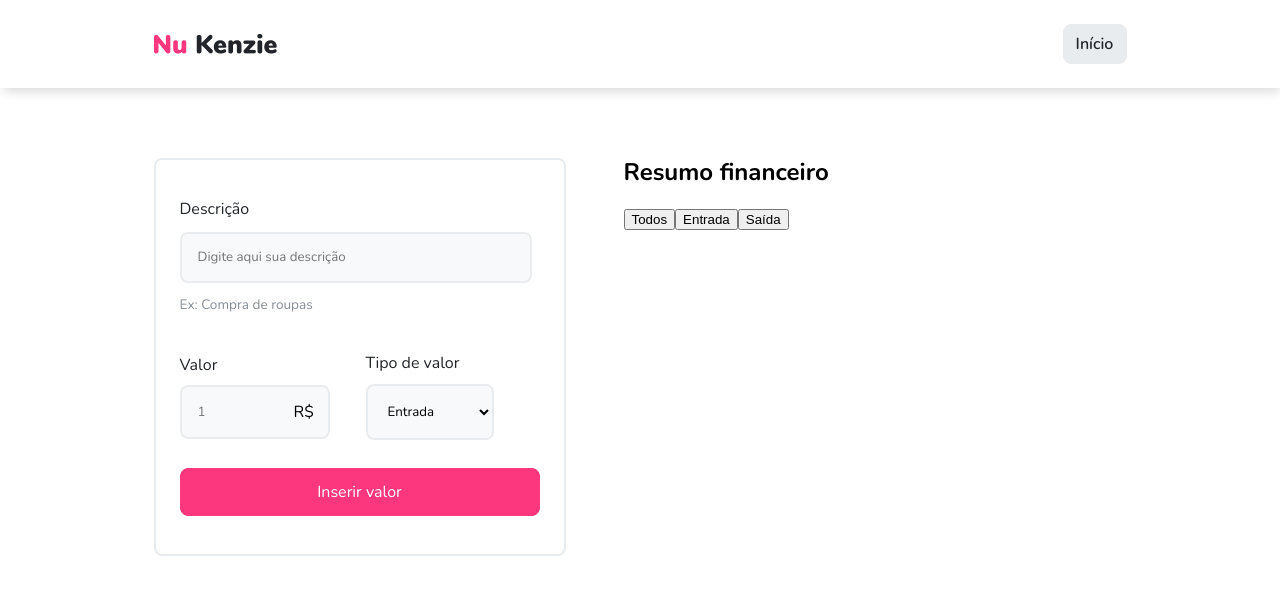
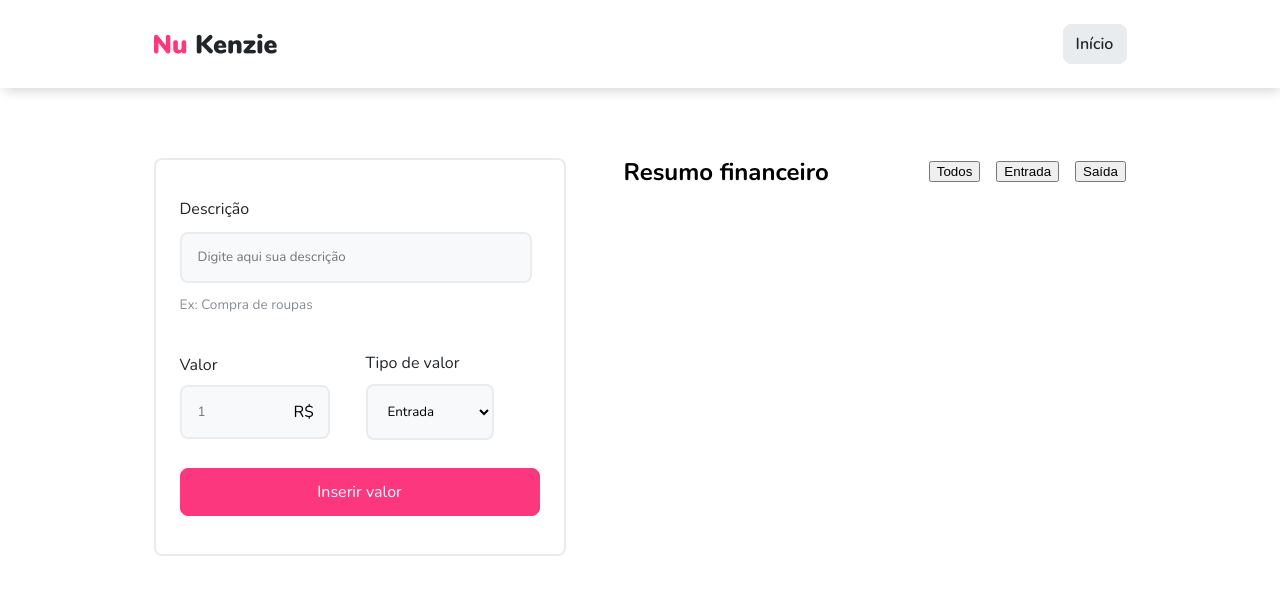
Before and after one commit to joaobuga35/NuKenzie-react, a React (Vite) app in the folder react-nu-kenzie/: page / in a window 1280 px wide. Both pictures are taken after a click on the button "Iniciar". Shown: the top 594 px of the page. Built offline with nearby package versions, Linux system fonts and the light colour scheme.

Commit message:
fix:buttons list

```diff
--- a/react-nu-kenzie/src/components/list/index.jsx
+++ b/react-nu-kenzie/src/components/list/index.jsx
@@ -1,11 +1,14 @@
+import "./list.css";
 export const List = ({ card }) => {
   return (
     <section>
-      <h2>Resumo financeiro</h2>
-      <div>
-        <button>Todos</button>
-        <button>Entrada</button>
-        <button>Saída</button>
+      <div className="list">
+        <h2>Resumo financeiro</h2>
+        <div className="div-btn-list">
+          <button>Todos</button>
+          <button>Entrada</button>
+          <button>Saída</button>
+        </div>
       </div>
 
       <ul></ul>
--- a/react-nu-kenzie/src/components/list/list.css
+++ b/react-nu-kenzie/src/components/list/list.css
@@ -0,0 +1,10 @@
+.list {
+  display: flex;
+  align-items: center;
+  gap: 6.25rem;
+}
+
+.div-btn-list {
+  display: flex;
+  gap: 1rem;
+}
```
